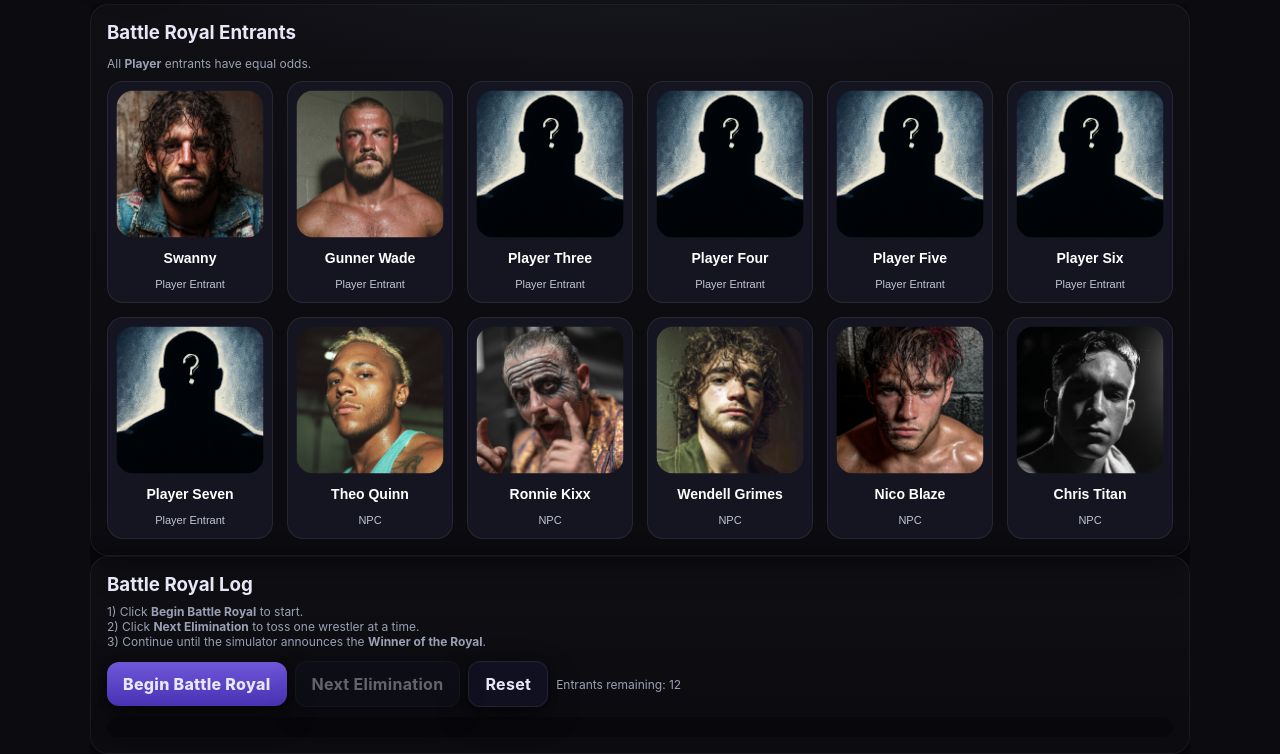
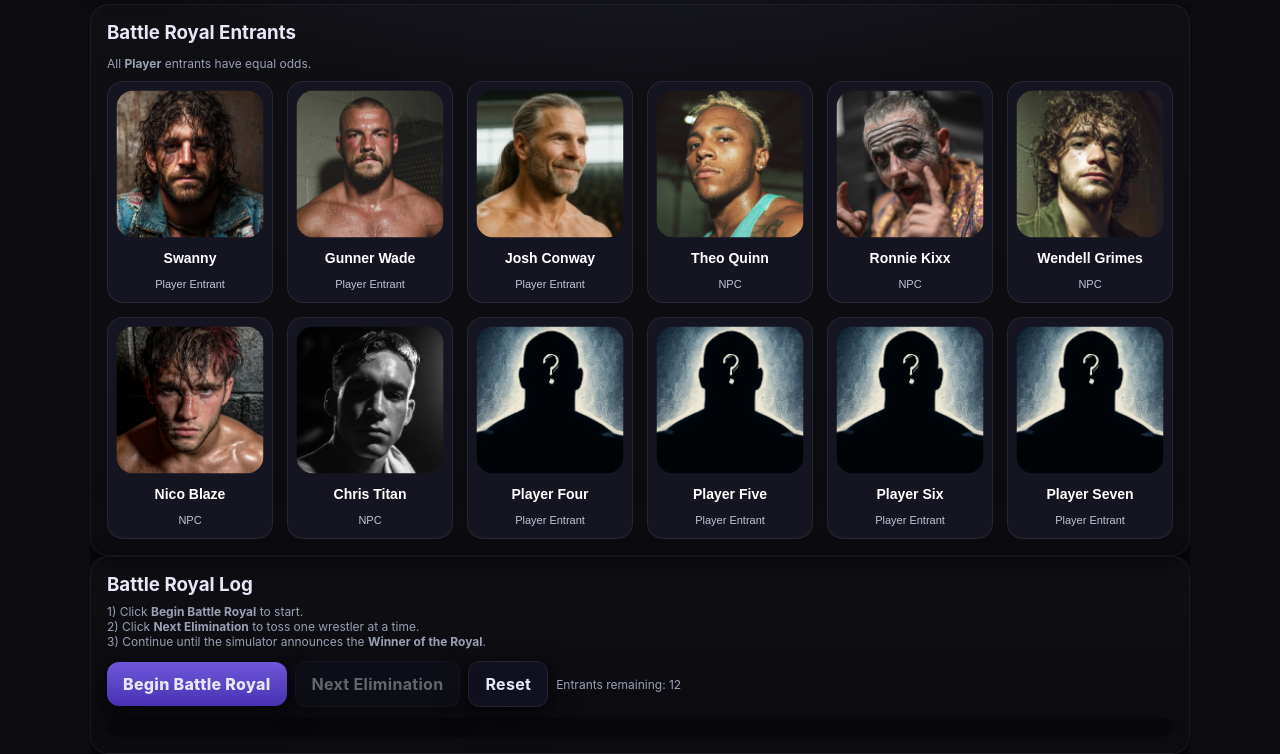
Before and after one commit to bluesteeler08/roster, a plain HTML site: page battle_royal.html in a window 1280 px wide. Shown: the part 137-891 px from the top of the page. Drawn offline with Linux system fonts and the light colour scheme.

Commit message:
Add files via upload

```diff
--- a/battle_royal.html
+++ b/battle_royal.html
@@ -311,11 +311,8 @@ html, body { margin:0; padding:0; overflow-x:hidden; max-width:100%; }
       // === EXAMPLES: REAL PLAYERS ===
       { name: "Swanny",   short: "P1", img: "images/swanny.jpg", type: "player" },
       { name: "Gunner Wade", short: "P2", img: "images/wade.jpg", type: "player" },
-      { name: "Player Three",   short: "P3", img: "images/ent.jpg", type: "player" },
-      { name: "Player Four", short: "P4", img: "images/ent.jpg", type: "player" },
-      { name: "Player Five",  short: "P5", img: "images/ent.jpg", type: "player" },
-      { name: "Player Six",  short: "P6", img: "images/ent.jpg", type: "player" },
-      { name: "Player Seven",   short: "P7", img: "images/ent.jpg", type: "player" },
+      { name: "Josh Conway",   short: "P3", img: "images/josh.jpg", type: "player" },
+
 
 
       // === EXAMPLES: FILLER / PROSPECTS ===
@@ -326,6 +323,10 @@ html, body { margin:0; padding:0; overflow-x:hidden; max-width:100%; }
       { name: "Wendell Grimes", short: "RF", img: "images/grimes.jpg", type: "filler" },
       { name: "Nico Blaze", short: "RA", img: "images/nico.jpg", type: "filler" },
       { name: "Chris Titan", short: "RE", img: "images/titan.jpg", type: "filler" },
+      { name: "Player Four", short: "P4", img: "images/ent.jpg", type: "player" },
+      { name: "Player Five",  short: "P5", img: "images/ent.jpg", type: "player" },
+      { name: "Player Six",  short: "P6", img: "images/ent.jpg", type: "player" },
+      { name: "Player Seven",   short: "P7", img: "images/ent.jpg", type: "player" },
 
 
 
```
